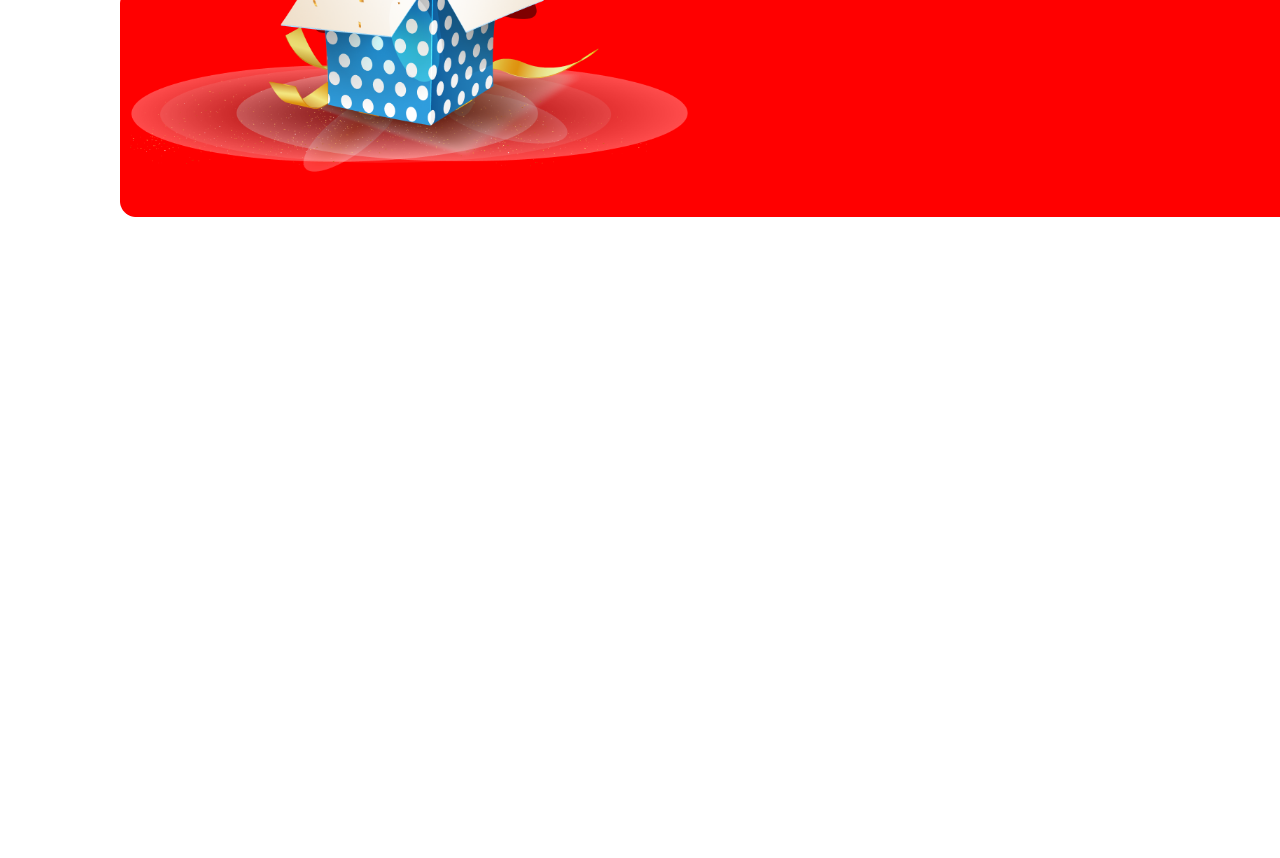
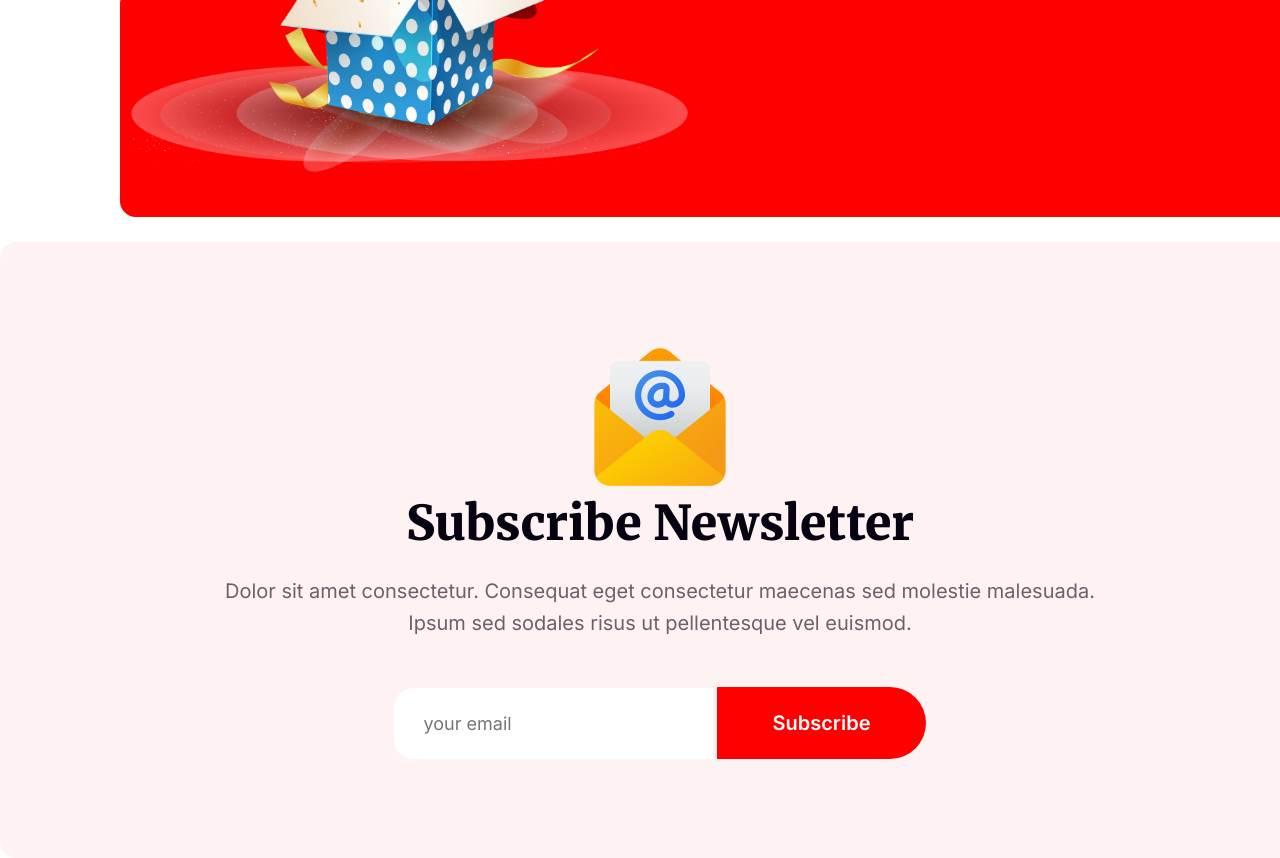
Before and after one commit to Ahnaf1111/new-year-page, a plain HTML site: page index.html in a window 1280 px wide. Shown: the part 4194-5052 px from the top of the page. Before the commit the page ends 4415 px from the top, so only its background shows below. Drawn offline with Linux system fonts and the light colour scheme.

Commit message:
adding subscribe section

```diff
--- a/index.html
+++ b/index.html
@@ -76,6 +76,15 @@
                 </div>
             </div>
         </section>
+        <section class="subscribe">
+            <img src="images/Group 61.png" alt="">
+            <h3>Subscribe Newsletter</h3>
+            <p>Dolor sit amet consectetur. Consequat eget consectetur maecenas sed molestie malesuada. Ipsum sed sodales risus ut pellentesque vel euismod. </p>
+            <div>
+                <input placeholder="your email" type="text">
+                <button>Subscribe</button>
+            </div>
+        </section>
     </main>
     <footer>
 
--- a/styles/style.css
+++ b/styles/style.css
@@ -241,7 +241,7 @@ line-height: normal;
 .holiday-sale{
     margin: 0 auto;
     width: 1600px;
-
+    height: 935px;
 }
 .holiday-text{
     text-align: center;
@@ -304,3 +304,57 @@ line-height: normal;
     left: 1000px;
     top: 200px;
 }
+/* subscribe section */
+.subscribe{
+    width: 1320px;
+    height: 616px;
+    border-radius: 16px;
+    background: rgba(255, 0, 0, 0.05);
+    margin: 0 auto;
+    display: flex;
+    flex-direction: column;
+    align-items: center;
+    justify-content: center;
+}
+.subscribe > h3{
+    color: #070211;
+font-family: Merriweather;
+font-size: 48px;
+font-style: normal;
+font-weight: 900;
+line-height: normal;
+text-transform: capitalize;
+}
+.subscribe > p{
+    color: rgba(7, 2, 17, 0.60);
+font-family: Inter;
+font-size: 20px;
+font-weight: 400;
+line-height: 32px;
+width: 896px;
+margin: 0 auto;
+text-align: center;
+margin-bottom: 48px;
+margin-top: 22px;
+}
+.subscribe > div >button{
+    padding: 24px 56px;
+    border-radius: 0px 50px 50px 0px;
+background: #F00;
+color: #FFF;
+font-family: Inter;
+font-size: 20px;
+font-weight: 600;
+border: 0;
+}
+.subscribe > div > input[type="text"]{
+    padding: 25px 30px;
+    color: rgba(7, 2, 17, 0.30);
+font-family: Inter;
+font-size: 18px;
+font-style: normal;
+font-weight: 400;
+line-height: normal;
+border: 0;
+border-radius: 20px 0 0 20px;
+}
```
